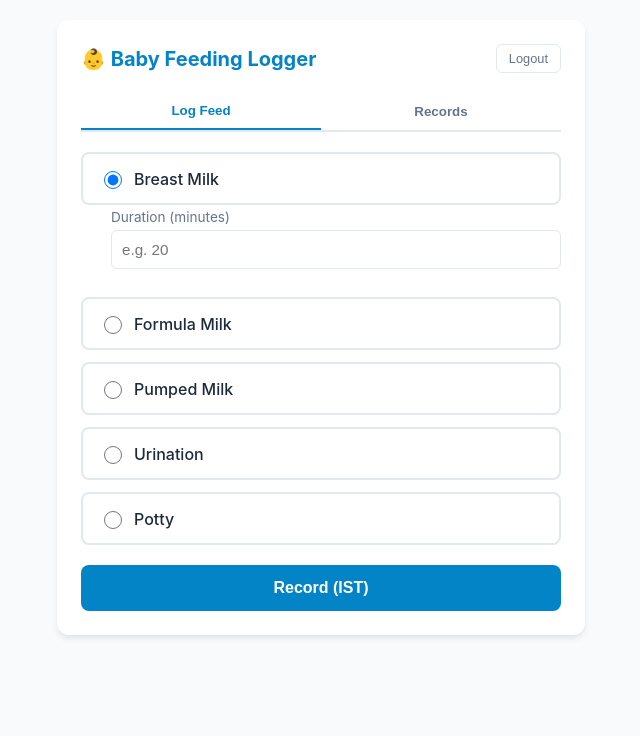
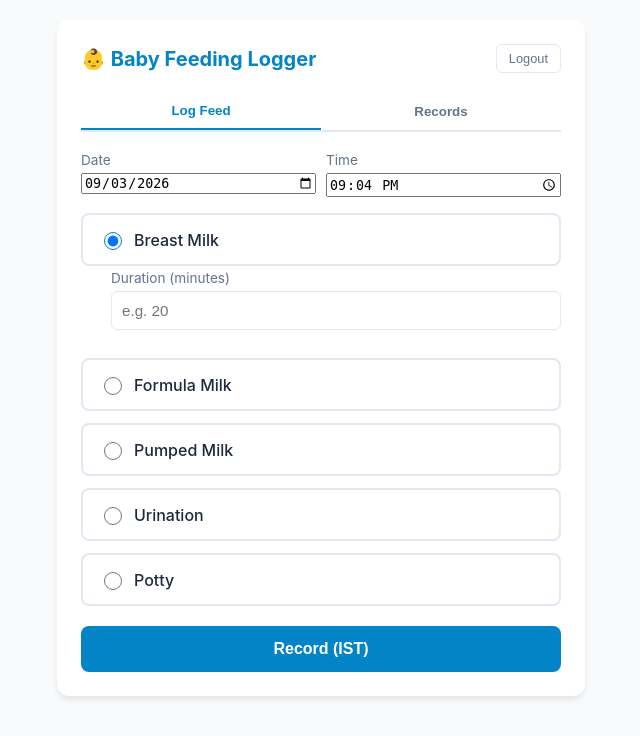
Before and after one commit to sunildahiya3/baby-feeding-logger, a Flask app: page / in a window 1280 px wide. Shown: the top 736 px of the page, without its empty margins (319-959 px from the left). Run offline with Flask 3, Linux system fonts and the light colour scheme; the visitor is signed in with stand-in values (Sample User, id 1); some libraries are stand-ins or nearby versions.

Commit message:
Add time slots and date range filters

```diff
--- a/app.py
+++ b/app.py
@@ -6,6 +6,7 @@ from datetime import datetime
 import pytz
 
 app = Flask(__name__)
+DB_NAME = 'baby_logger.db'
 
 # Secret key for session management
 app.secret_key = os.environ.get('SECRET_KEY', 'default-baby-logger-secret-key-12345')
@@ -22,7 +23,7 @@ def get_db_connection():
         conn = psycopg.connect(DATABASE_URL, sslmode='require')
     else:
         # SQLite fallback for local running
-        conn = sqlite3.connect('baby_logger.db')
+        conn = sqlite3.connect(DB_NAME)
         conn.row_factory = sqlite3.Row
     return conn
 
@@ -63,6 +64,14 @@ def init_db():
         if 'quantity_ml' not in columns:
             cursor.execute('ALTER TABLE feeding_logs ADD COLUMN quantity_ml INTEGER')
 
+    cursor.execute("SELECT id FROM feeding_logs WHERE feed_type = 'Breast Milk' AND time_str IN ('21 42', '21:42') ORDER BY id")
+    duplicate_ids = [row[0] for row in cursor.fetchall()][1:]
+    for duplicate_id in duplicate_ids:
+        if DATABASE_URL:
+            cursor.execute('DELETE FROM feeding_logs WHERE id = %s', (duplicate_id,))
+        else:
+            cursor.execute('DELETE FROM feeding_logs WHERE id = ?', (duplicate_id,))
+
     conn.commit()
     cursor.close()
     conn.close()
@@ -83,7 +92,8 @@ def is_authenticated():
 def home():
     if not is_authenticated():
         return render_template('login.html')
-    return render_template('index.html')
+    ist_now = get_ist_now()
+    return render_template('index.html', default_date=ist_now.strftime('%Y-%m-%d'), default_time=ist_now.strftime('%H:%M'))
 
 @app.route('/login', methods=['POST'])
 def login():
@@ -110,6 +120,8 @@ def add_feed():
     feed_type = data.get('feed_type')
     duration_minutes = data.get('duration_minutes')
     quantity_ml = data.get('quantity_ml')
+    date_value = data.get('date')
+    time_value = data.get('time')
 
     if not feed_type:
         return jsonify({"status": "error", "message": "Feeding type required"}), 400
@@ -133,10 +145,15 @@ def add_feed():
     if feed_type in {'Formula Milk', 'Pumped Milk'} and quantity_ml is None:
         return jsonify({"status": "error", "message": "Quantity is required for milk"}), 400
 
-    # Get current timestamp strictly in IST
     ist_now = get_ist_now()
-    date_str = ist_now.strftime('%d %m %Y')  # DD MM YYYY
-    time_str = ist_now.strftime('%H %M')     # HH MM
+    try:
+        selected_date = datetime.strptime(date_value, '%Y-%m-%d').date() if date_value else ist_now.date()
+        selected_time = datetime.strptime(time_value, '%H:%M').time() if time_value else ist_now.time().replace(second=0, microsecond=0)
+    except (TypeError, ValueError):
+        return jsonify({"status": "error", "message": "Enter a valid date and time"}), 400
+
+    date_str = selected_date.strftime('%d %m %Y')
+    time_str = selected_time.strftime('%H %M')
 
     conn = get_db_connection()
     cursor = conn.cursor()
--- a/templates/index.html
+++ b/templates/index.html
@@ -111,6 +111,19 @@
             border-radius: 6px;
             font-size: 0.95rem;
         }
+        .date-time-fields, .date-range-fields {
+            display: grid;
+            grid-template-columns: 1fr 1fr;
+            gap: 10px;
+            margin-bottom: 16px;
+        }
+        .date-time-fields label, .date-range-fields label {
+            display: flex;
+            flex-direction: column;
+            gap: 5px;
+            color: #64748b;
+            font-size: 0.85rem;
+        }
         .filter-select {
             margin: 0 0 8px;
         }
@@ -165,6 +178,10 @@
     <!-- TAB 1: LOG FEED -->
     <div id="logTab" class="tab-content active">
         <form id="feedForm">
+            <div class="date-time-fields">
+                <label for="eventDate">Date<input id="eventDate" type="date" value="{{ default_date }}" required></label>
+                <label for="eventTime">Time<input id="eventTime" type="time" value="{{ default_time }}" required></label>
+            </div>
             <div class="radio-group">
                 <label class="radio-card">
                     <input type="radio" name="feed_type" value="Breast Milk" checked>
@@ -205,6 +222,10 @@
 
     <!-- TAB 2: RECORDS -->
     <div id="recordsTab" class="tab-content">
+        <div class="date-range-fields">
+            <label for="startDate">From<input id="startDate" type="date" onchange="renderRecords()"></label>
+            <label for="endDate">To<input id="endDate" type="date" onchange="renderRecords()"></label>
+        </div>
         <select id="typeFilter" class="filter-select" aria-label="Filter records by type" onchange="renderRecords()">
             <option value="all">All types</option>
         </select>
@@ -240,7 +261,7 @@ function switchTab(tabId, event) {
 document.getElementById('feedForm').addEventListener('submit', async function(e) {
     e.preventDefault();
     const feedType = document.querySelector('input[name="feed_type"]:checked').value;
-    const body = { feed_type: feedType };
+    const body = { feed_type: feedType, date: document.getElementById('eventDate').value, time: document.getElementById('eventTime').value };
     if (feedType === 'Breast Milk') body.duration_minutes = document.getElementById('durationMinutes').value;
     if (feedType === 'Formula Milk') body.quantity_ml = document.getElementById('formulaQuantityMl').value;
     if (feedType === 'Pumped Milk') body.quantity_ml = document.getElementById('pumpedQuantityMl').value;
@@ -289,7 +310,14 @@ function renderRecords() {
     const tbody = document.getElementById('recordsBody');
     tbody.innerHTML = '';
     const selectedType = document.getElementById('typeFilter').value;
-    const records = selectedType === 'all' ? allRecords : allRecords.filter(row => row.feed_type === selectedType);
+    const startDate = document.getElementById('startDate').value;
+    const endDate = document.getElementById('endDate').value;
+    const records = allRecords.filter(row => {
+        const [day, month, year] = row.date.split(' ');
+        const recordDate = `${year}-${month}-${day}`;
+        return (selectedType === 'all' || row.feed_type === selectedType) &&
+            (!startDate || recordDate >= startDate) && (!endDate || recordDate <= endDate);
+    });
 
     records.forEach(row => {
         const details = row.duration_minutes ? `${row.duration_minutes} min` : row.quantity_ml ? `${row.quantity_ml} ml` : '-';
```
